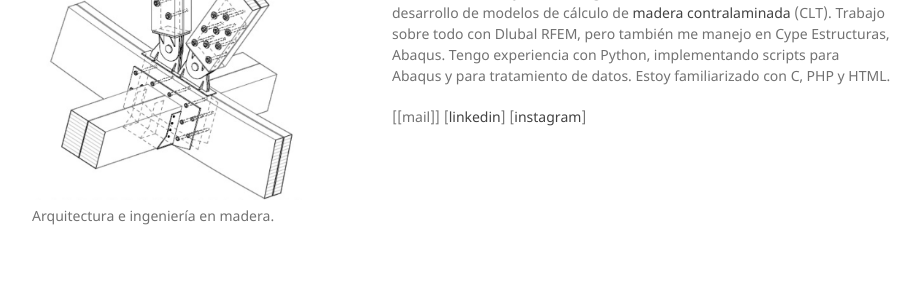
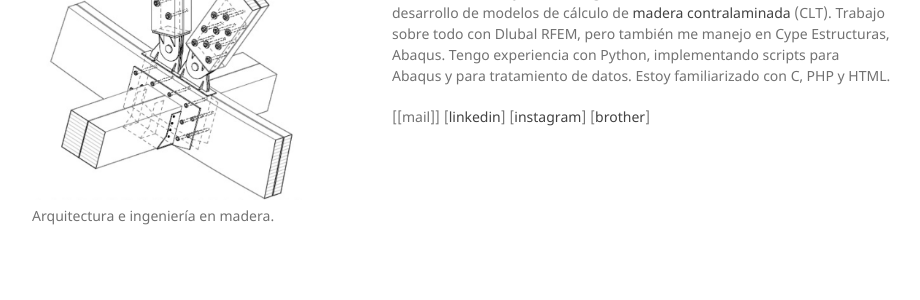
Before and after one commit to parametropic/webtest2, a Jekyll site: the page built from index.md, in a window 1280 px wide. Shown: the part 224-524 px from the top of the page, without its empty margins (178-1098 px from the left). Built offline with Jekyll 4.4.1, drawn with Linux system fonts in a browser that asks for light colours; our own code applies the rules of GitHub Pages for plain Markdown files.

Commit message:
Update index.md

```diff
--- a/index.md
+++ b/index.md
@@ -11,4 +11,4 @@ Trabajo sobre todo con Dlubal RFEM, pero también me manejo en Cype Estructuras,
 Tengo experiencia con Python, implementando scripts para Abaqus y para tratamiento de datos. Estoy familiarizado con C, PHP y HTML.
 
 
-\[[mail]\]  \[[linkedin](https://www.linkedin.com/in/glezsernapablo/)\]  \[[instagram](https://www.instagram.com/pabgser/)\]
+\[[mail]\]  \[[linkedin](https://www.linkedin.com/in/glezsernapablo/)\]  \[[instagram](https://www.instagram.com/pabgser/)\] \[[brother](https://www.alvaro.gs)\]
```
